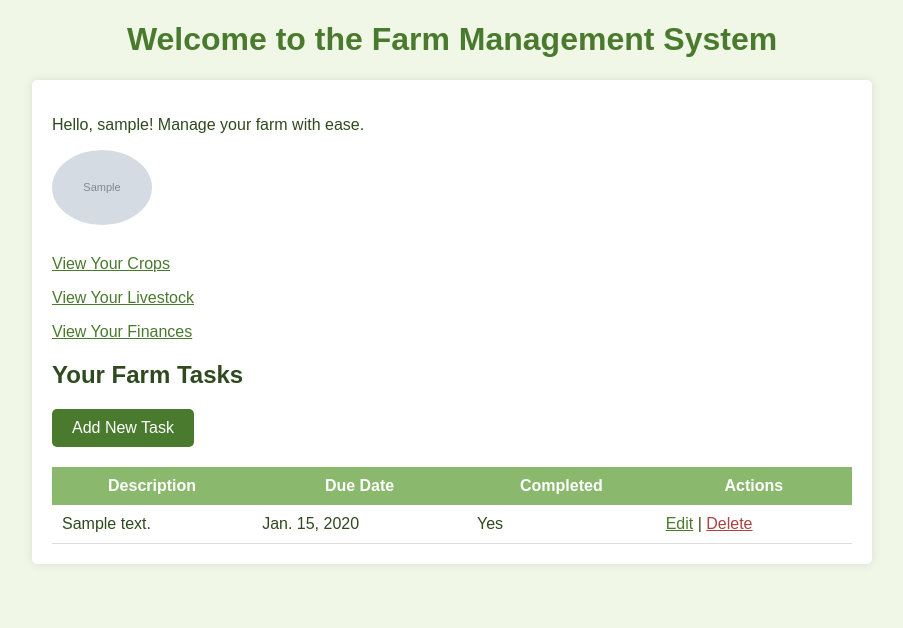
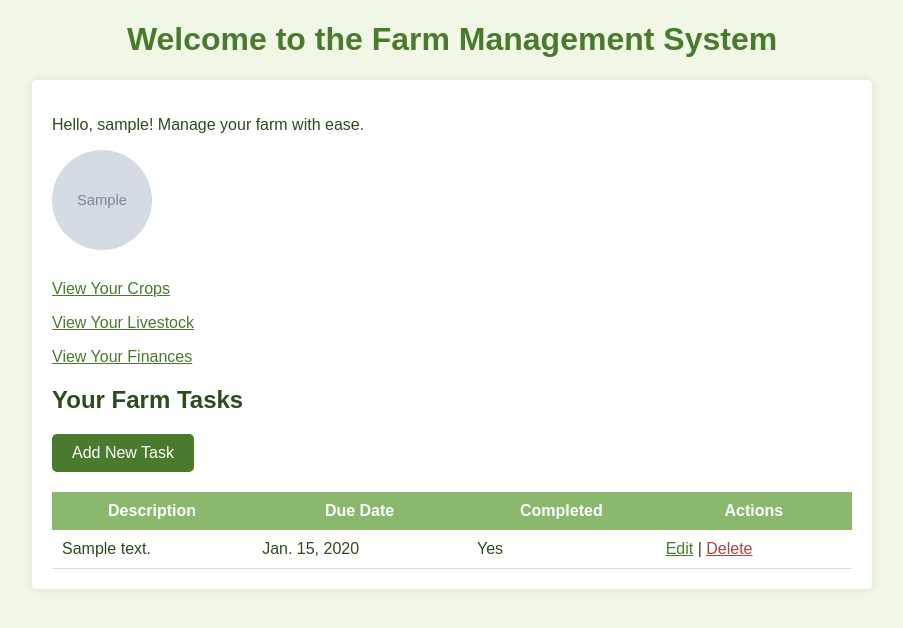
Before and after one commit to namirayounus/FMSP, a Django app: page / in a window 1280 px wide. Shown: the part 58-686 px from the top of the page, without its empty margins (188-1091 px from the left). Run offline with Django 5.2, Linux system fonts and the light colour scheme; a user stored in the database is signed in; tables that the repository leaves empty hold one stand-in row (values such as "Sample post"); grey boxes marked "Sample" are stand-in pictures.

Commit message:
Step 8: Add profile picture upload with change, remove, and perfect circle display

```diff
--- a/farm/templates/farm/home.html
+++ b/farm/templates/farm/home.html
@@ -5,7 +5,7 @@
         <p>Hello, {{ user.username }}! Manage your farm with ease.</p>
         {% if user.profile.profile_picture %}
             <a href="{% url 'farm:profile_update' %}">
-                <img src="{{ user.profile.profile_picture.url }}" alt="Profile Picture" style="max-width: 100px; border-radius: 50%; margin-bottom: 10px; cursor: pointer;">
+                <img src="{{ user.profile.profile_picture.url }}" alt="Profile Picture" style="width: 100px; height: 100px; border-radius: 50%; object-fit: cover; margin-bottom: 10px; cursor: pointer;">
             </a>
         {% else %}
             <p><a href="{% url 'farm:profile_update' %}" style="display: inline-block; background-color: #4a7a2e; color: white; padding: 10px 20px; border-radius: 5px; text-decoration: none;">Add Profile Picture</a></p>
```
